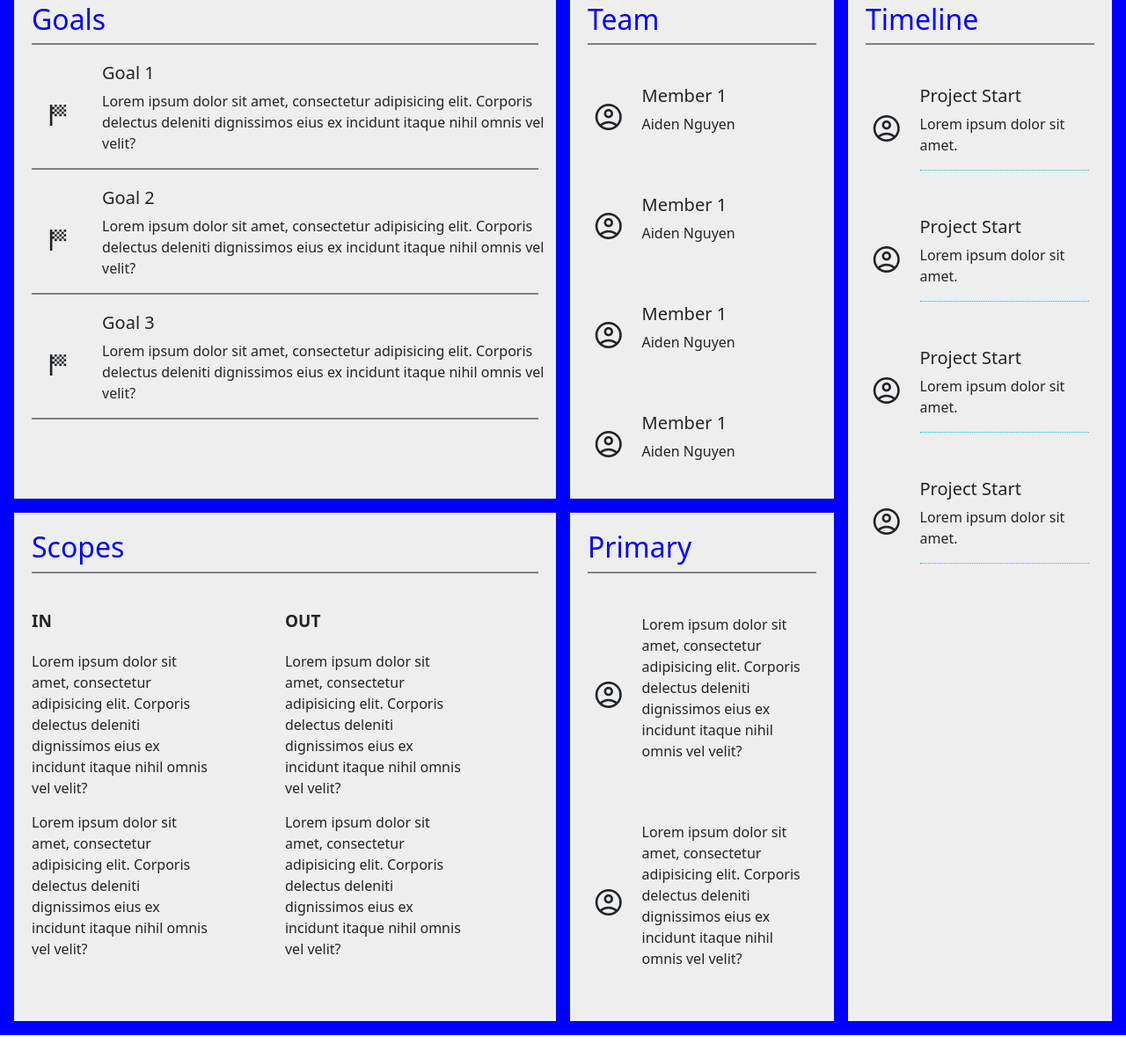
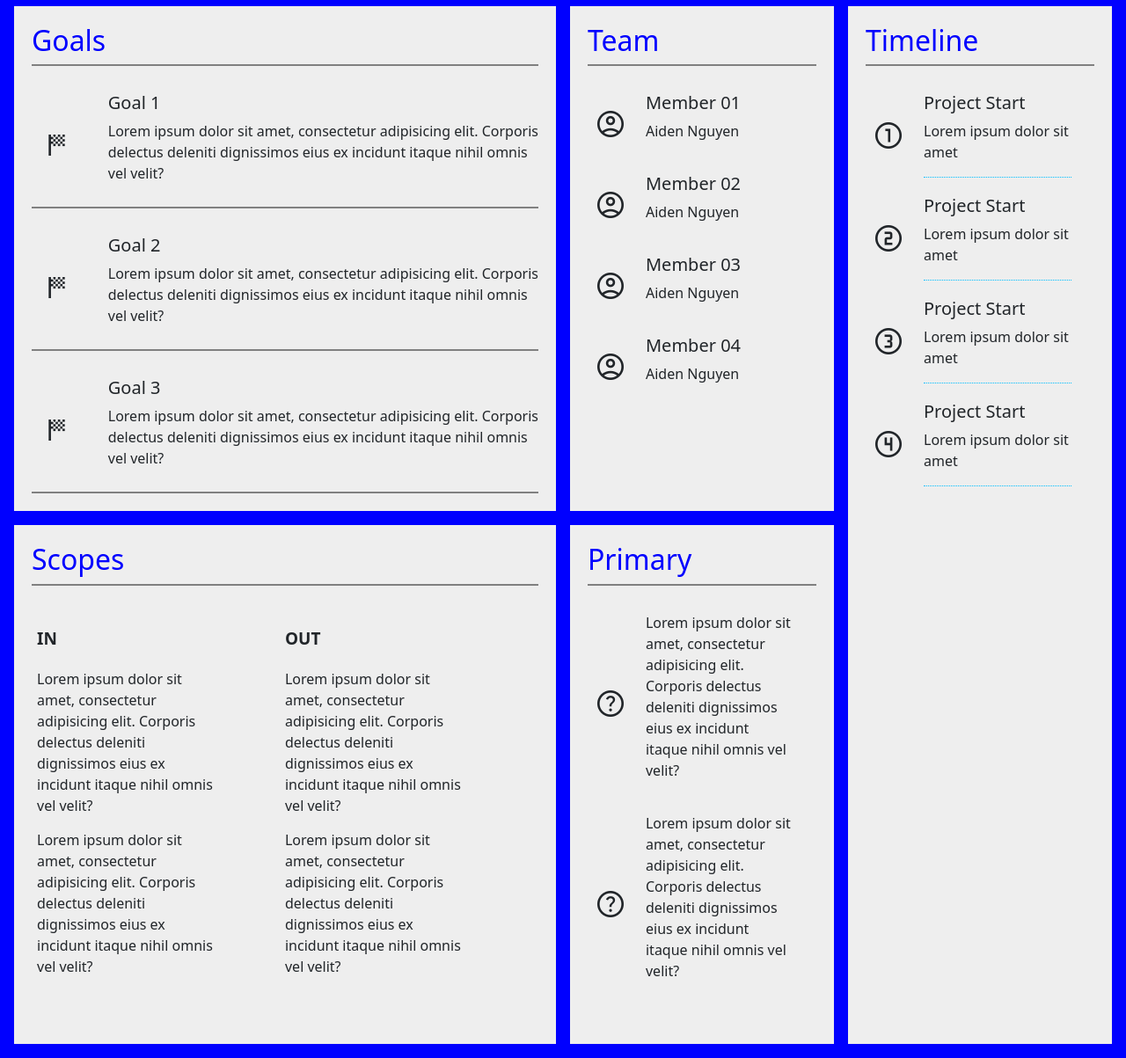
Before and after one commit to Nguyen-Tu-Anh/WEB101x_2.2_ASM3, a plain HTML site: page project-charter.html in a window 1280 px wide. Shown: the part 33-1236 px from the top of the page at 88% size. Before the commit the page ends 1210 px from the top, so only its background shows below. Drawn offline with nearby package versions, Linux system fonts and the light colour scheme.

Commit message:
update project charter

```diff
--- a/css/project-charter/laptop.css
+++ b/css/project-charter/laptop.css
@@ -41,7 +41,7 @@
     display: flex;
     flex-direction: row;
     align-items: center;
-    padding: 16px;
+    padding: 0 16px;
 }
 
 .material-symbols-outlined {
@@ -62,3 +62,54 @@
 .border-item {
     margin: 0 20px 20px
 }
+
+.team-icon {
+    display: flex;
+    justify-content: center;
+    align-items: center;
+    width: 60px;
+}
+
+.goal-desc {
+    width: calc(100% - 100px);
+    margin: 10px;
+}
+
+.scopes-items {
+    display: flex;
+    padding: 26px;
+    margin-bottom: 50px
+}
+
+.scopes-item {
+    width: 50%;
+    padding-right: 80px;
+}
+
+.scopes-item-title {
+    margin-bottom: 20px;
+    font-weight: 600;
+    font-size: 19px
+}
+
+.scopes-item-content {
+    margin-bottom: 15px;
+}
+
+.timeline-desc {
+    width: calc(100% - 100px);
+    margin: 10px;
+    border-bottom: 1px dotted deepskyblue;
+}
+
+.primary-desc {
+    width: calc(100% - 100px);
+    margin: 10px;
+}
+
+.timeline-icon {
+    display: flex;
+    justify-content: center;
+    align-items: center;
+    width: 60px;
+}
--- a/project-charter.html
+++ b/project-charter.html
@@ -1,21 +1,20 @@
 <!DOCTYPE html>
 <html lang="en">
+
 <head>
     <meta charset="UTF-8">
-    <link
-            href="https://cdn.jsdelivr.net/npm/bootstrap@5.0.2/dist/css/bootstrap.min.css"
-            rel="stylesheet"
-            integrity="sha384-EVSTQN3/azprG1Anm3QDgpJLIm9Nao0Yz1ztcQTwFspd3yD65VohhpuuCOmLASjC"
-            crossorigin="anonymous"
-    />
+    <link href="https://cdn.jsdelivr.net/npm/bootstrap@5.0.2/dist/css/bootstrap.min.css" rel="stylesheet"
+          integrity="sha384-EVSTQN3/azprG1Anm3QDgpJLIm9Nao0Yz1ztcQTwFspd3yD65VohhpuuCOmLASjC" crossorigin="anonymous"/>
     <link rel="stylesheet"
           href="https://fonts.googleapis.com/css2?family=Material+Symbols+Outlined:opsz,wght,FILL,GRAD@24,400,0,0"/>
     <link rel="stylesheet" href="css/project-charter/laptop.css">
     <link rel="stylesheet" href="css/project-charter/tablet.css">
     <link rel="stylesheet" href="css/project-charter/mobile.css">
-    <title>Title</title>
+    <title>Project Charter</title>
 </head>
+
 <body>
+<a href="index.html">Back</a>
 <div class="p-2 background-blue">
     <div class="row">
         <div class="row col-lg-9 col-md-12 col-sm-12 col-12 background-blue" id="project-info">
@@ -32,7 +31,8 @@
                             </div>
                             <div class="goal-desc">
                                 <h5>Goal 1</h5>
-                                <p>Lorem ipsum dolor sit amet, consectetur adipisicing elit. Corporis delectus deleniti
+                                <p>Lorem ipsum dolor sit amet, consectetur adipisicing elit. Corporis delectus
+                                    deleniti
                                     dignissimos eius ex incidunt itaque nihil omnis vel velit?</p>
                             </div>
                         </div>
@@ -43,7 +43,8 @@
                             </div>
                             <div class="goal-desc">
                                 <h5>Goal 2</h5>
-                                <p>Lorem ipsum dolor sit amet, consectetur adipisicing elit. Corporis delectus deleniti
+                                <p>Lorem ipsum dolor sit amet, consectetur adipisicing elit. Corporis delectus
+                                    deleniti
                                     dignissimos eius ex incidunt itaque nihil omnis vel velit?</p>
                             </div>
                         </div>
@@ -54,7 +55,8 @@
                             </div>
                             <div class="goal-desc">
                                 <h5>Goal 3</h5>
-                                <p>Lorem ipsum dolor sit amet, consectetur adipisicing elit. Corporis delectus deleniti
+                                <p>Lorem ipsum dolor sit amet, consectetur adipisicing elit. Corporis delectus
+                                    deleniti
                                     dignissimos eius ex incidunt itaque nihil omnis vel velit?</p>
                             </div>
                         </div>
@@ -71,44 +73,44 @@
                     </div>
                     <div class="goal-detail">
                         <div class="team-item">
-                            <div style="display: flex; justify-content: center; width: 60px; align-items: center" class="goal-icon">
+                            <div class="team-icon">
                                 <span class="material-symbols-outlined">account_circle</span>
                             </div>
-                            <div style="width: calc(100% - 60px); margin: 10px;" class="goal-desc">
-                                <h5>Member 1</h5>
+                            <div class="goal-desc">
+                                <h5>Member 01</h5>
                                 <p>Aiden Nguyen</p>
                             </div>
                         </div>
                     </div>
                     <div class="goal-detail">
                         <div class="team-item">
-                            <div style="display: flex; justify-content: center; width: 60px; align-items: center" class="goal-icon">
+                            <div class="team-icon">
                                 <span class="material-symbols-outlined">account_circle</span>
                             </div>
-                            <div style="width: calc(100% - 60px); margin: 10px;" class="goal-desc">
-                                <h5>Member 1</h5>
+                            <div class="goal-desc">
+                                <h5>Member 02</h5>
                                 <p>Aiden Nguyen</p>
                             </div>
                         </div>
                     </div>
                     <div class="goal-detail">
                         <div class="team-item">
-                            <div style="display: flex; justify-content: center; width: 60px; align-items: center" class="goal-icon">
+                            <div class="team-icon">
                                 <span class="material-symbols-outlined">account_circle</span>
                             </div>
-                            <div style="width: calc(100% - 60px); margin: 10px;" class="goal-desc">
-                                <h5>Member 1</h5>
+                            <div class="goal-desc">
+                                <h5>Member 03</h5>
                                 <p>Aiden Nguyen</p>
                             </div>
                         </div>
                     </div>
                     <div class="goal-detail">
                         <div class="team-item">
-                            <div style="display: flex; justify-content: center; width: 60px; align-items: center" class="goal-icon">
+                            <div class="team-icon">
                                 <span class="material-symbols-outlined">account_circle</span>
                             </div>
-                            <div style="width: calc(100% - 60px); margin: 10px;" class="goal-desc">
-                                <h5>Member 1</h5>
+                            <div class="goal-desc">
+                                <h5>Member 04</h5>
                                 <p>Aiden Nguyen</p>
                             </div>
                         </div>
@@ -121,22 +123,26 @@
                         <h2>Scopes</h2>
                         <div class="border-bottom-grey"></div>
                     </div>
-                    <div style="display: flex; padding: 20px; margin-bottom: 50px">
-                        <div style="width: 50%;padding-right: 80px">
-                            <div style="margin-bottom: 20px; font-weight: 600; font-size: 19px">IN</div>
-                            <div style="margin-bottom: 15px">Lorem ipsum dolor sit amet, consectetur adipisicing elit. Corporis delectus deleniti
+                    <div class="scopes-items">
+                        <div class="scopes-item">
+                            <div class="scopes-item-title">IN</div>
+                            <div class="scopes-item-content">Lorem ipsum dolor sit amet, consectetur adipisicing
+                                elit. Corporis delectus deleniti
                                 dignissimos eius ex incidunt itaque nihil omnis vel velit?
                             </div>
-                            <div>Lorem ipsum dolor sit amet, consectetur adipisicing elit. Corporis delectus deleniti
+                            <div>Lorem ipsum dolor sit amet, consectetur adipisicing elit. Corporis delectus
+                                deleniti
                                 dignissimos eius ex incidunt itaque nihil omnis vel velit?
                             </div>
                         </div>
-                        <div style="width: 50%; padding-right: 80px">
-                            <div style="margin-bottom: 20px;font-weight: 600; font-size: 19px">OUT</div>
-                            <div style="margin-bottom: 15px">Lorem ipsum dolor sit amet, consectetur adipisicing elit. Corporis delectus deleniti
+                        <div class="scopes-item">
+                            <div class="scopes-item-title scopes-item-title1">OUT</div>
+                            <div class="scopes-item-content">Lorem ipsum dolor sit amet, consectetur adipisicing
+                                elit. Corporis delectus deleniti
                                 dignissimos eius ex incidunt itaque nihil omnis vel velit?
                             </div>
-                            <div>Lorem ipsum dolor sit amet, consectetur adipisicing elit. Corporis delectus deleniti
+                            <div>Lorem ipsum dolor sit amet, consectetur adipisicing elit. Corporis delectus
+                                deleniti
                                 dignissimos eius ex incidunt itaque nihil omnis vel velit?
                             </div>
                         </div>
@@ -151,11 +157,14 @@
                     </div>
                     <div class="goal-detail">
                         <div class="team-item">
-                            <div style="display: flex; justify-content: center; width: 60px; align-items: center" class="goal-icon">
-                                <span class="material-symbols-outlined">account_circle</span>
+                            <div class="team-icon">
+                                    <span class="material-symbols-outlined">
+                                        help
+                                    </span>
                             </div>
-                            <div style="width: calc(100% - 60px); margin: 10px;" class="goal-desc">
-                                <p>Lorem ipsum dolor sit amet, consectetur adipisicing elit. Corporis delectus deleniti
+                            <div class="primary-desc">
+                                <p>Lorem ipsum dolor sit amet, consectetur adipisicing elit. Corporis delectus
+                                    deleniti
                                     dignissimos eius ex incidunt itaque nihil omnis vel velit?
                                 </p>
                             </div>
@@ -163,11 +172,14 @@
                     </div>
                     <div class="goal-detail">
                         <div class="team-item">
-                            <div style="display: flex; justify-content: center; width: 60px; align-items: center" class="goal-icon">
-                                <span class="material-symbols-outlined">account_circle</span>
+                            <div class="team-icon">
+                                    <span class="material-symbols-outlined">
+                                        help
+                                    </span>
                             </div>
-                            <div style="width: calc(100% - 60px); margin: 10px;" class="goal-desc">
-                                <p>Lorem ipsum dolor sit amet, consectetur adipisicing elit. Corporis delectus deleniti
+                            <div class="primary-desc">
+                                <p>Lorem ipsum dolor sit amet, consectetur adipisicing elit. Corporis delectus
+                                    deleniti
                                     dignissimos eius ex incidunt itaque nihil omnis vel velit?
                                 </p>
                             </div>
@@ -184,39 +196,53 @@
                 </div>
                 <div class="goal-detail">
                     <div class="team-item">
-                        <div style="display: flex; justify-content: center; width: 60px" class="goal-icon">
-                            <span class="material-symbols-outlined">account_circle</span>
+                        <div class="timeline-icon">
+                                <span class="material-symbols-outlined">
+                                    counter_1
+                                </span>
                         </div>
-                        <div style="width: calc(100% - 60px); margin: 10px; border-bottom: 1px dotted deepskyblue" class="goal-desc">
+                        <div class="timeline-desc">
                             <h5>Project Start</h5>
-                            <p>Lorem ipsum dolor sit amet.</p>
+                            <p>Lorem ipsum dolor sit amet</p>
                         </div>
                     </div>
+                </div>
+                <div class="goal-detail">
                     <div class="team-item">
-                        <div style="display: flex; justify-content: center; width: 60px" class="goal-icon">
-                            <span class="material-symbols-outlined">account_circle</span>
+                        <div class="timeline-icon">
+                                <span class="material-symbols-outlined">
+                                    counter_2
+                                </span>
                         </div>
-                        <div style="width: calc(100% - 60px); margin: 10px; border-bottom: 1px dotted deepskyblue" class="goal-desc">
+                        <div class="timeline-desc">
                             <h5>Project Start</h5>
-                            <p>Lorem ipsum dolor sit amet.</p>
+                            <p>Lorem ipsum dolor sit amet</p>
                         </div>
                     </div>
+                </div>
+                <div class="goal-detail">
                     <div class="team-item">
-                        <div style="display: flex; justify-content: center; width: 60px" class="goal-icon">
-                            <span class="material-symbols-outlined">account_circle</span>
+                        <div class="timeline-icon">
+                                <span class="material-symbols-outlined">
+                                    counter_3
+                                </span>
                         </div>
-                        <div style="width: calc(100% - 60px); margin: 10px; border-bottom: 1px dotted deepskyblue" class="goal-desc">
+                        <div class="timeline-desc">
                             <h5>Project Start</h5>
-                            <p>Lorem ipsum dolor sit amet.</p>
+                            <p>Lorem ipsum dolor sit amet</p>
                         </div>
                     </div>
+                </div>
+                <div class="goal-detail">
                     <div class="team-item">
-                        <div style="display: flex; justify-content: center; width: 60px" class="goal-icon">
-                            <span class="material-symbols-outlined">account_circle</span>
+                        <div class="timeline-icon">
+                                <span class="material-symbols-outlined">
+                                    counter_4
+                                </span>
                         </div>
-                        <div style="width: calc(100% - 60px); margin: 10px; border-bottom: 1px dotted deepskyblue" class="goal-desc">
+                        <div class="timeline-desc">
                             <h5>Project Start</h5>
-                            <p>Lorem ipsum dolor sit amet.</p>
+                            <p>Lorem ipsum dolor sit amet</p>
                         </div>
                     </div>
                 </div>
@@ -226,4 +252,5 @@
 </div>
 
 </body>
+
 </html>
```
Also changed, not shown: css/project-charter/tablet.css (+23 -0 lines), index.html (+3 -3 lines).
